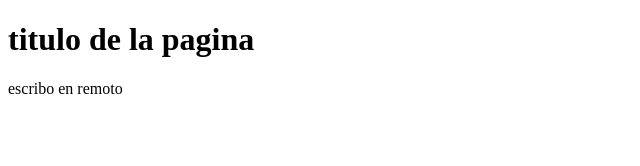
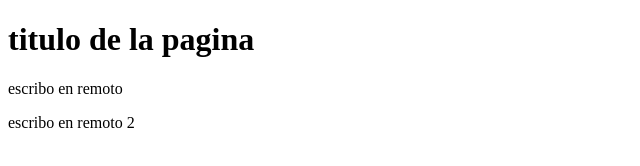
Before and after one commit to jcastillolopez/ejercicio_remoto2_git, a plain HTML site: page index.html in a window 1280 px wide. Shown: the whole page, without its empty margins (0-640 px from the left). Drawn offline with Linux system fonts and the light colour scheme.

Commit message:
Update index.html

```diff
--- a/index.html
+++ b/index.html
@@ -9,5 +9,6 @@
   <body>
     <h1>titulo de la pagina</h1>
     <p>escribo en remoto</p>
+       <p>escribo en remoto 2 </p>
   </body>
 </html>
```
